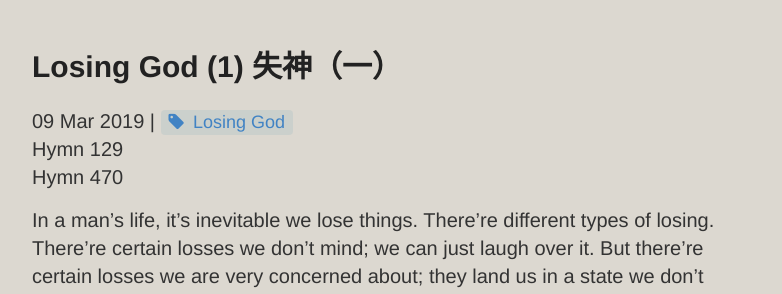
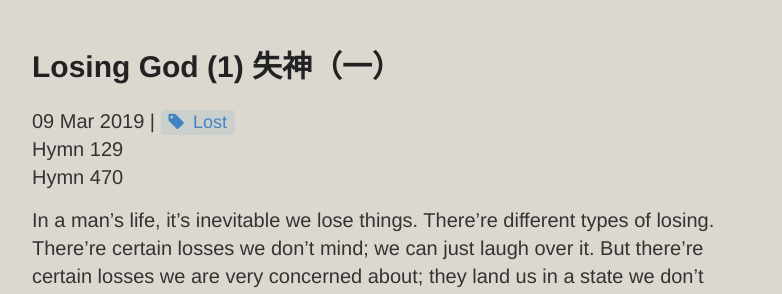
Before and after one commit to catchupTJC/catchuptjc.github.io, a Jekyll site: the page built from _posts/2019-03-09-LosingGod1.md, in a window 1280 px wide and 900 px high. Shown: the part 120-414 px from the top of the window, without its empty margins (248-1030 px from the left). Built offline with Jekyll 4.4.1, drawn with Linux system fonts in a browser that asks for light colours; nearby versions of some CDN libraries; comment, search, counter and statistics services are not loaded.

Commit message:
Update 2019-03-09-LosingGod1.md

```diff
--- a/_posts/2019-03-09-LosingGod1.md
+++ b/_posts/2019-03-09-LosingGod1.md
@@ -2,7 +2,7 @@
 layout: post
 title: Losing God (1) 失神（一）
 category: Sermon(SG)2019
-tags: [Losing God]
+tags: [Lost]
 hymns: [129,470]
 ---
 
```
